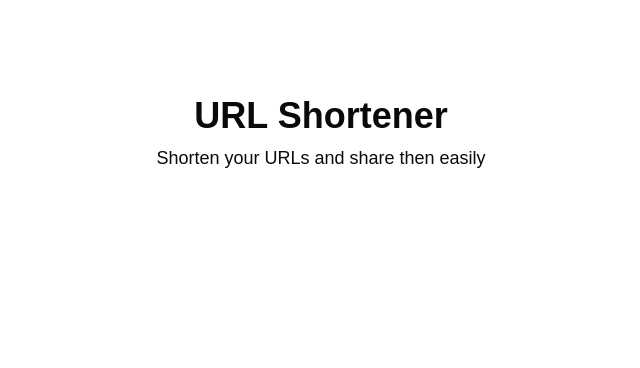
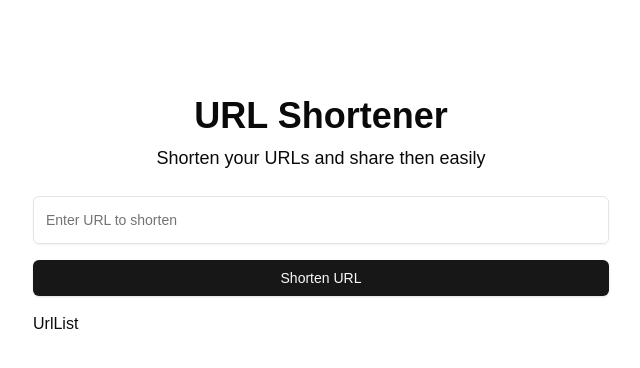
Before and after one commit to toshiaki-iizuka/url-shortener, a Next.js app: page / in a window 1280 px wide. Shown: the top 368 px of the page, without its empty margins (319-959 px from the left). Built offline with nearby package versions, Linux system fonts and the light colour scheme.

Commit message:
add form and submit button component

```diff
--- a/app/page.tsx
+++ b/app/page.tsx
@@ -1,10 +1,13 @@
+import { UrlShortenerContainer } from "@/components/UrlShortenerContainer";
+
 export default function Home() {
   return (
-    <main className="mx-auto mx-w-xl py-12 md:py-24">
+    <main className="mx-auto max-w-xl py-12 md:py-24 space-y-6">
       <div className="space-y-2 text-center">
         <h1 className="text-3xl md:text-4xl font-bold">URL Shortener</h1>
         <p className="md:text-lg">Shorten your URLs and share then easily</p>
       </div>
+      <UrlShortenerContainer />
     </main>
   );
 }
--- /dev/null
+++ b/components/ShortenForm.tsx
@@ -0,0 +1,32 @@
+"use client";
+
+import React, { useState } from "react";
+import { Input } from "@/components/ui/input";
+import { Button } from "@/components/ui/button";
+
+export const ShortenForm = () => {
+  const [url, setUrl] = useState<string>("");
+
+  const handleSubmit = (e: React.FormEvent) => {
+    e.preventDefault();
+    console.log(url);
+  };
+
+  return (
+    <form onSubmit={handleSubmit} className="mb-4">
+      <div className="space-y-4">
+        <Input
+          type="url"
+          value={url}
+          className="h-12"
+          placeholder="Enter URL to shorten"
+          onChange={e => setUrl(e.target.value)}
+          required
+        />
+        <Button type="submit" className="w-full p-2">
+          Shorten URL
+        </Button>
+      </div>
+    </form>
+  );
+};
--- /dev/null
+++ b/components/UrlList.tsx
@@ -0,0 +1,3 @@
+export const UrlList = () => {
+  return <div>UrlList</div>;
+};
--- /dev/null
+++ b/components/UrlShortenerContainer.tsx
@@ -0,0 +1,11 @@
+import { ShortenForm } from "@/components/ShortenForm";
+import { UrlList } from "@/components/UrlList";
+
+export const UrlShortenerContainer = () => {
+  return (
+    <div>
+      <ShortenForm />
+      <UrlList />
+    </div>
+  );
+};
```
